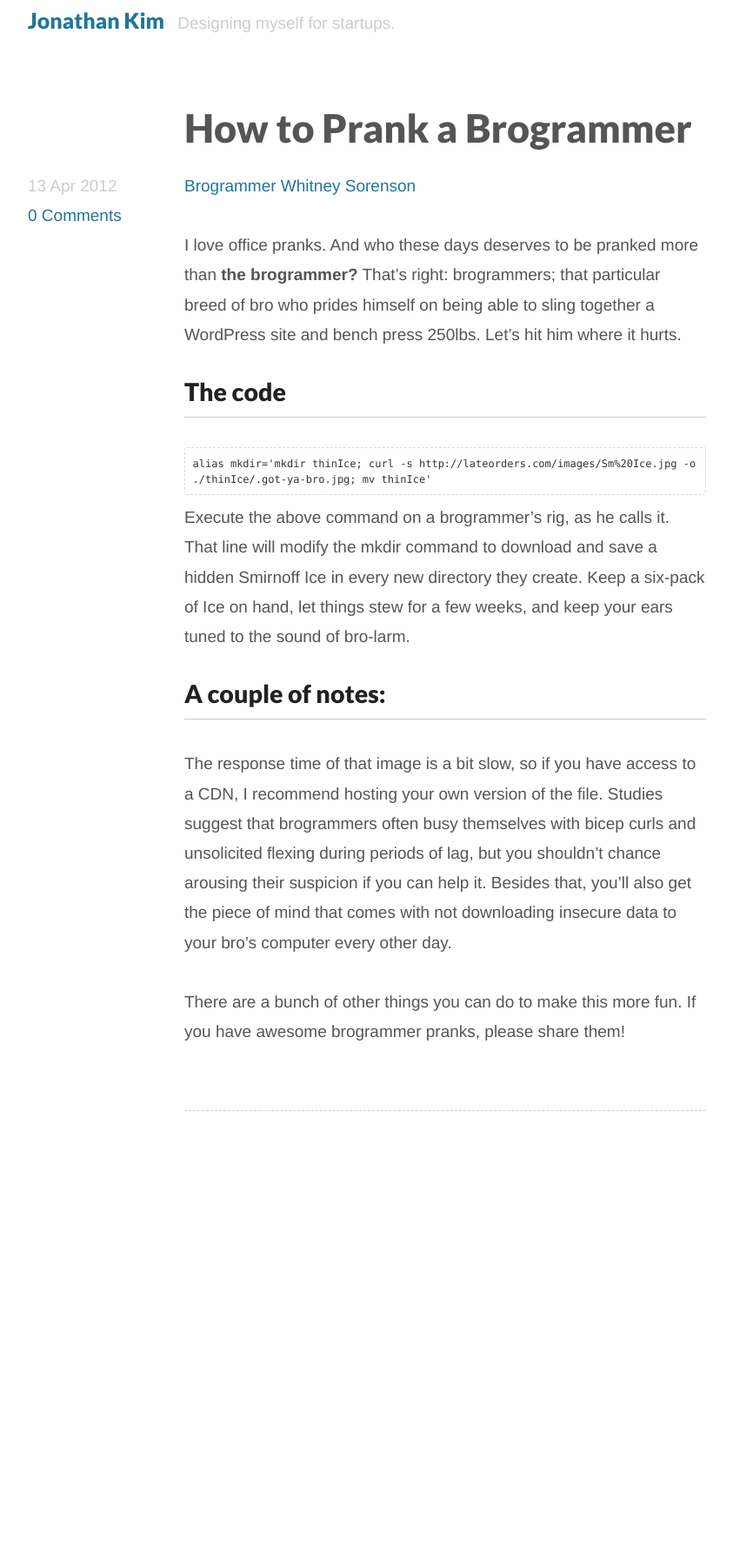
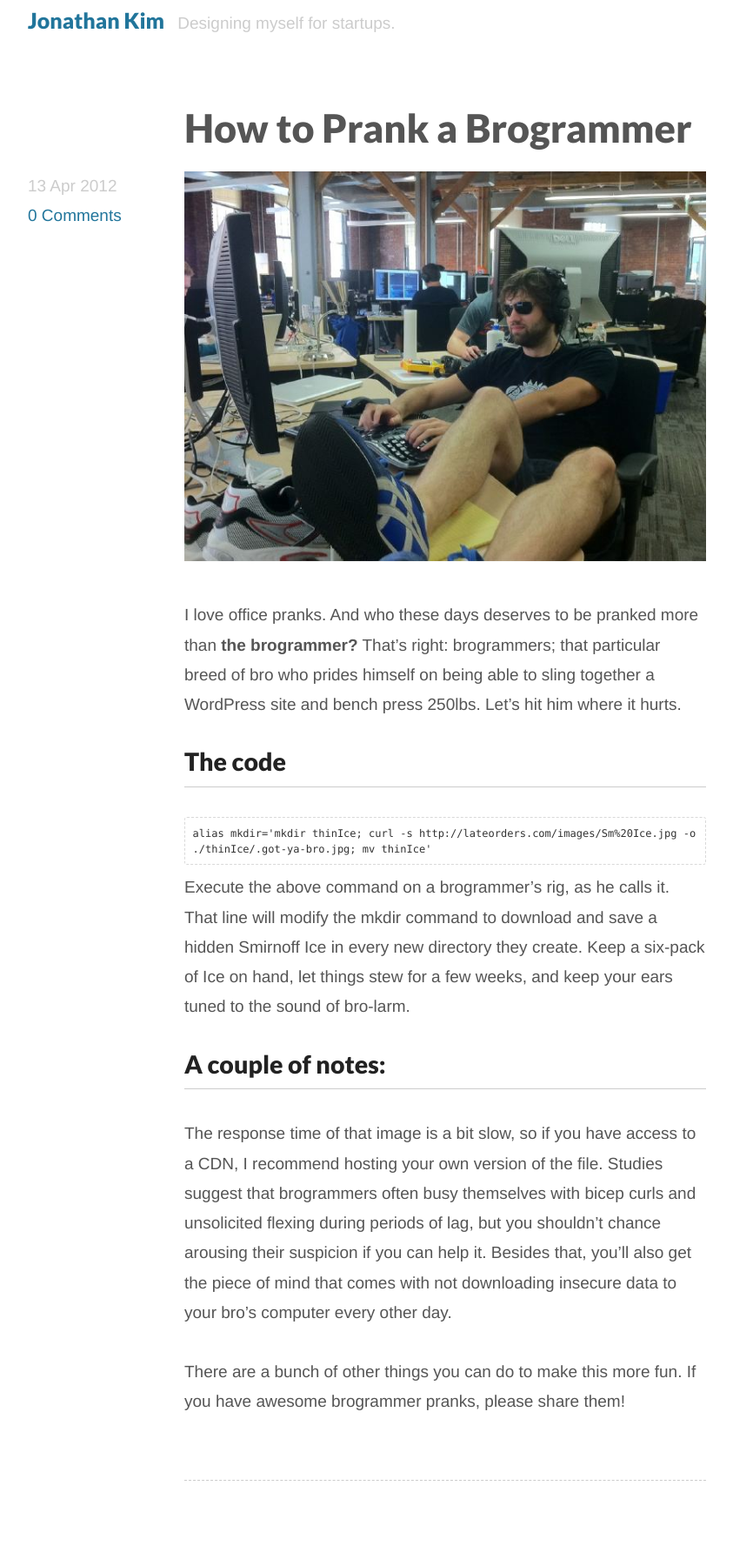
Before and after one commit to hijonathan/jonathan-kim.com, a Jekyll site: the page built from _posts/2012-04-13-how-to-prank-a-brogrammer.md, in a window 1280 px wide. Shown: the whole page at 87% size, without its empty margins (218-1061 px from the left). Built offline with Jekyll 4.4.1, drawn with Linux system fonts in a browser that asks for light colours; before the commit the page ends 1375 px from its top, so only the background shows below that.

Commit message:
Fix image.

```diff
--- a/_posts/2012-04-13-how-to-prank-a-brogrammer.md
+++ b/_posts/2012-04-13-how-to-prank-a-brogrammer.md
@@ -8,7 +8,7 @@ status: publish
 type: post
 published: true
 ---
-[Brogrammer Whitney Sorenson]({{ site.baseurl }}/assets/images/brogrammer.jpg)
+![Brogrammer Whitney Sorenson]({{ site.baseurl }}/assets/images/brogrammer.jpg)
 
 I love office pranks. And who these days deserves to be pranked more than **the brogrammer?** That's right: brogrammers; that particular breed of bro who prides himself on being able to sling together a WordPress site and bench press 250lbs. Let's hit him where it hurts.
 
```
